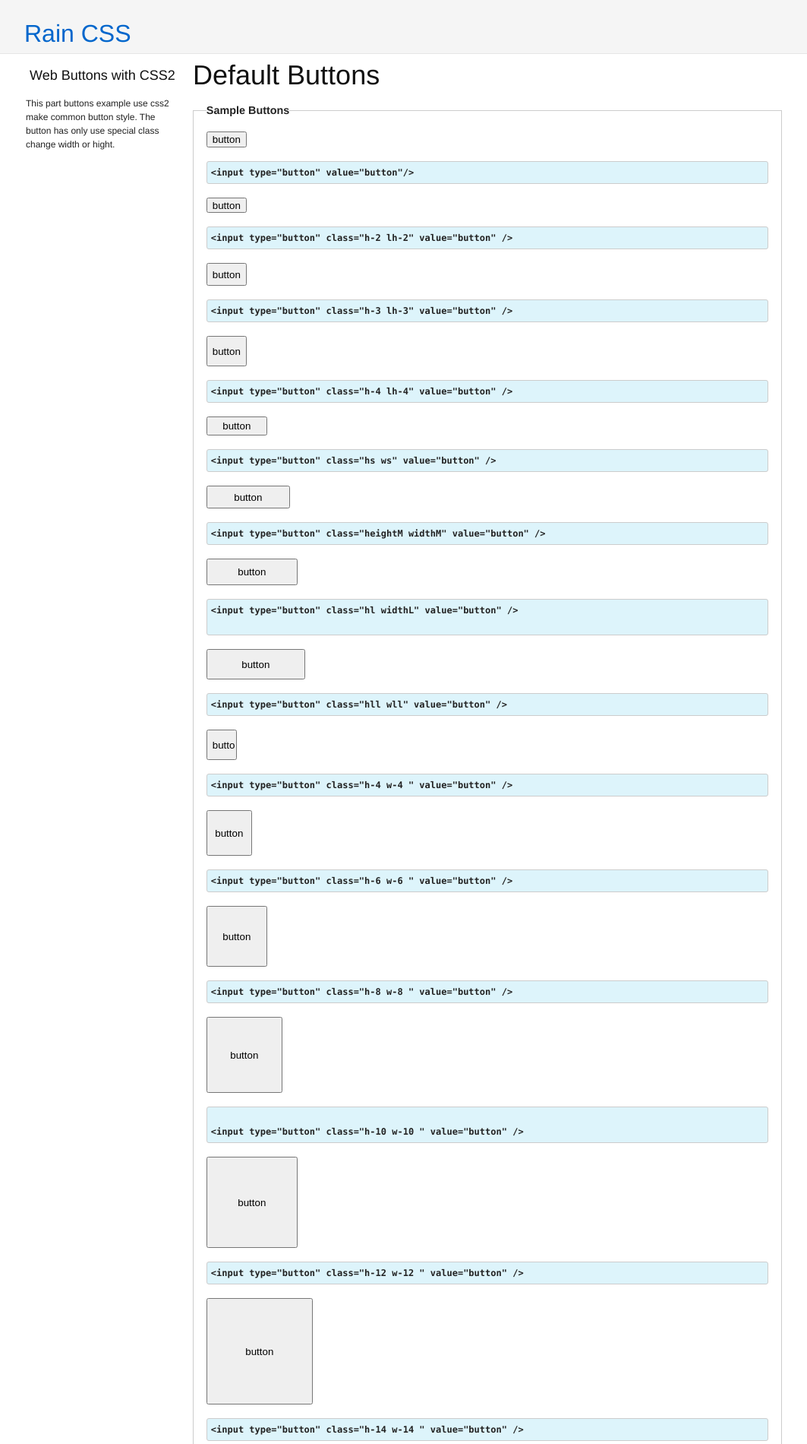
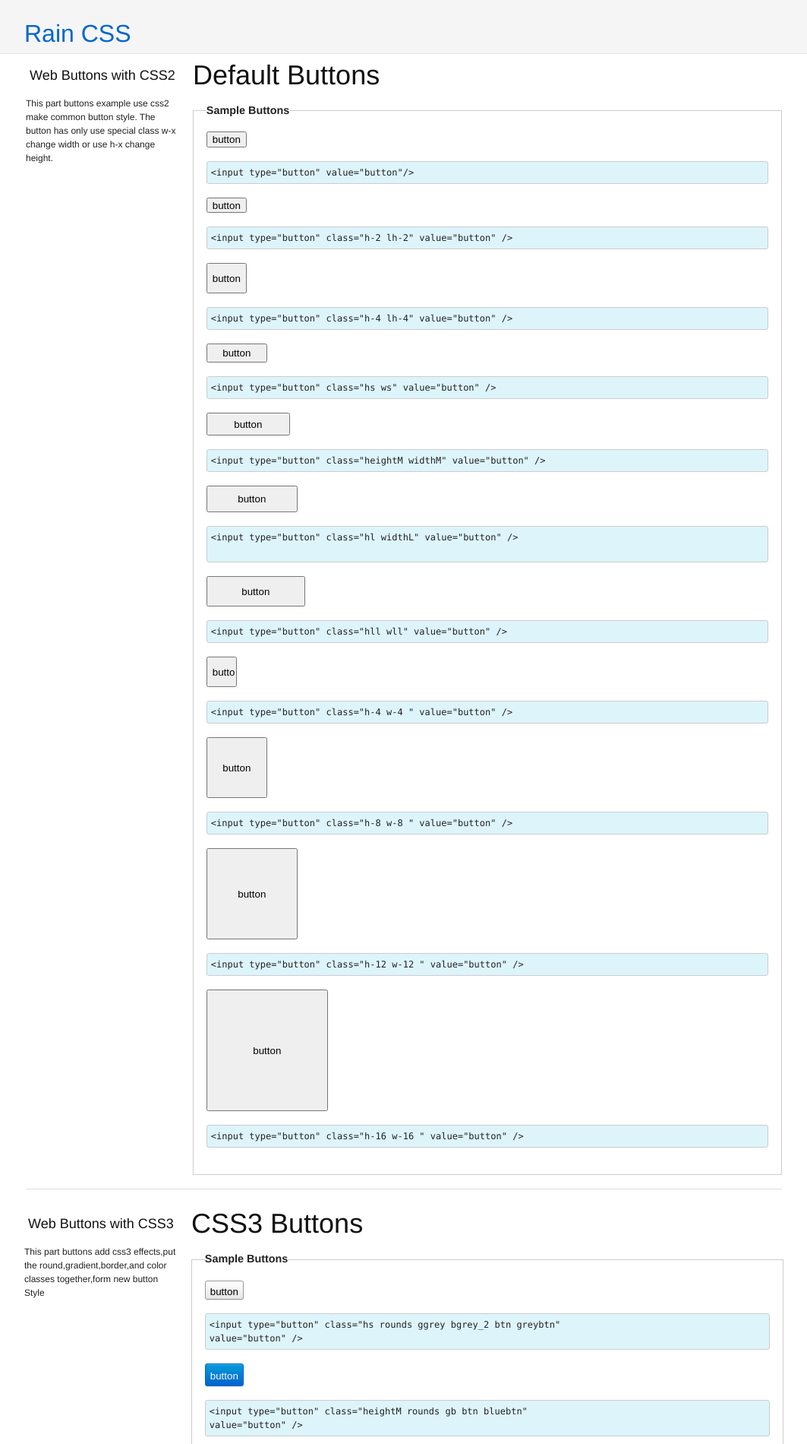
Before and after one commit to RainZhai/Rain-CSS-Framework, a PHP site: page /buttons.html in a window 1280 px wide. Shown: the part 31-1931 px from the top of the page at 76% size, without its empty margins (108-1171 px from the left). Run offline with PHP 8.4, Linux system fonts and the light colour scheme.

Commit message:
update buttons

```diff
--- a/buttons.html
+++ b/buttons.html
@@ -31,7 +31,7 @@
     	<div class="sidebar l posr">
       	<h2 class="category">Web Buttons with CSS2</h2>
       	<p>This part buttons example use css2 make common button style.
-        The button has only use special class change width or hight.</p>
+        The button has only use special class w-x change width or use h-x change height.</p>
       </div>
       <div class="main mainRight posr">
     		<h1>Default Buttons</h1>
@@ -49,13 +49,6 @@
             </p>
 <pre class="border bglb ps">
 &lt;input type="button" class="h-2 lh-2" value="button" /&gt;
-</pre>
-            <p>
-              <input type="button" class="h-3 lh-3" value="button"/>
-            </p>
-
-<pre class="border bglb ps">
-&lt;input type="button" class="h-3 lh-3" value="button" /&gt;
 </pre>
             <p>
               <input type="button" class="h-4 lh-4" value="button"/>
@@ -96,23 +89,10 @@
 &lt;input type="button" class="h-4 w-4 " value="button" /&gt;
 </pre>
             <p>
-              <input type="button" class="h-6 w-6 " value="button"/>
-            </p>
-<pre class="border bglb ps">
-&lt;input type="button" class="h-6 w-6 " value="button" /&gt;
-</pre>
-            <p>
               <input type="button" class="h-8 w-8 " value="button"/>
             </p>
 <pre class="border bglb ps">
 &lt;input type="button" class="h-8 w-8 " value="button" /&gt;
-</pre>
-            <p>
-              <input type="button" class="h-10 w-10 " value="button"/>
-            </p>
-<pre class="border bglb ps">
-
-&lt;input type="button" class="h-10 w-10 " value="button" /&gt;
 </pre>
             <p>
               <input type="button" class="h-12 w-12 " value="button"/>
@@ -122,23 +102,10 @@
 &lt;input type="button" class="h-12 w-12 " value="button" /&gt;
 </pre>
             <p>
-
-              <input type="button" class="h-14 w-14 " value="button"/>
-            </p>
-<pre class="border bglb ps">
-&lt;input type="button" class="h-14 w-14 " value="button" /&gt;
-</pre>
-            <p>
               <input type="button" class="h-16 w-16 " value="button"/>
             </p>
 <pre class="border bglb ps">
 &lt;input type="button" class="h-16 w-16 " value="button" /&gt;
-</pre>
-            <p>
-              <input type="button" class="h-18 w-18 " value="button"/>
-            </p>
-<pre class="border bglb ps">
-&lt;input type="button" class="h-18 w-18 " value="button" /&gt;
 </pre>
           </fieldset>
         </form>
@@ -149,24 +116,14 @@
     <div class="pt">
         <div class="sidebar l posr">
             <h2 class="category">Web Buttons with CSS3</h2>
-            <p>
-                This part buttons add css3 effects,put the round,gradient,border,and color classes together,form new button Style
-            </p>
+            <p>This part buttons add css3 effects,put the round,gradient,border,and color classes together,form new button Style</p>
         </div>
 
         <div class="main mainRight posr">
             <h1>CSS3 Buttons</h1>
             <form method="post" action="" id="dummy">
                 <fieldset>
-                    <legend>
-                        Sample Buttons
-                    </legend>
-                    <p>
-                        <input type="button" value="button"/>
-            				</p>
-<pre class="border bglb ps">
-&lt;input type="button" value="button" /&gt;
-</pre>
+                    <legend>Sample Buttons</legend>
                     <p>
                         <input type="button" class="hs rounds ggrey bgrey_2 btn greybtn" value="button"/>
             				</p>
@@ -211,13 +168,6 @@ value="button" /&gt;
 &lt;input type="button"
 class="h-5  rounds gy btn yellowbtn"
 value="button" /&gt;
-</pre>
-                    <p>
-                        <input type="button" value="button" />
-
-                    </p>
-<pre class="border bglb ps">
-&lt;input type="button" value="button" /&gt;
 </pre>
                     <p>
                         <input type="button" class="hs ws rounds ggrey bgrey_2 btn greybtn" value="button"/>
@@ -447,6 +397,47 @@ class="nolp pts pbs mts lsn bottom w-25 last border rounds sogrey"&gt;
 						button</a>
 					</p>
 				</fieldset>
+				<fieldset>
+					<legend>Vertical group</legend>
+					<div class='vgroup round-10 oh border'>
+						<a href='#' class='ggrey btn greybtn block tdn p tac'>button</a>
+						<a href='#' class='ggrey btn greybtn block tdn p tac'>button</a>
+						<a href='#' class='ggrey btn greybtn block tdn p tac'>button</a>
+					</div>
+					<div class='vgroup round-10 oh border mt'>
+						<a href='#' class='ggrey btn greybtn block tdn p tac posr'>
+						<span class="iconbtn-right ib bggrey roundall hs micon tac posa"><i class="icon-th icon-white"></i></span>
+						button
+						</a>
+						<a href='#' class='ggrey btn greybtn block tdn p tac posr'>
+						<span class="iconbtn-right ib bggrey roundall hs micon tac posa"><i class="icon-th icon-white"></i></span>
+						button
+						</a>
+						<a href='#' class='ggrey btn greybtn block tdn p tac posr'>
+						<span class="iconbtn-right ib bggrey roundall hs micon tac posa"><i class="icon-th icon-white"></i></span>
+						button
+						</a>
+					</div>
+				</fieldset>
+				<fieldset>
+					<legend>Horizontal group</legend>
+					<div class='hgroup round-10 oh ib border clearfix'>
+						<a href='#' class='ggrey btn greybtn ib tdn p tac l fl'>button</a>
+						<a href='#' class='ggrey btn greybtn ib tdn p tac l fl'>button</a>
+						<a href='#' class='ggrey btn greybtn ib tdn p tac l fl'>button</a>
+					</div><br/>
+					<div class='hgroup round-10 oh ib border clearfix'>
+						<a href='#' class='ggrey btn greybtn ib tdn p tac posr l fl'>
+						<span class="ib bggrey roundall hs micon tac"><i class="icon-th icon-white"></i></span>
+						</a>
+						<a href='#' class='ggrey btn greybtn ib tdn p tac posr l fl'>
+						<span class="ib bggrey roundall hs micon tac"><i class="icon-th icon-white"></i></span>
+						</a>
+						<a href='#' class='ggrey btn greybtn ib tdn p tac posr l fl'>
+						<span class="ib bggrey roundall hs micon tac"><i class="icon-th icon-white"></i></span>
+						</a>
+					</div>
+				</fieldset>
 			</div>
 
 	      <footer class="footer socialFooter c borderTop">
@@ -454,6 +445,5 @@ class="nolp pts pbs mts lsn bottom w-25 last border rounds sogrey"&gt;
 	      </footer>
 		</div>
 	</div>
-
 </body>
 </html>
--- a/css/rain.css
+++ b/css/rain.css
@@ -31,7 +31,7 @@ Atomic Css Objects
 .fwn,.fontWeightNormal{ font-weight:normal;}
 .bord,.fontBord{ font-weight:bold;}
 .strong{ font-weight:bold;}
-.border,.fontBorder{ font-weight:bolder;}
+.fontb,.fontBorder{ font-weight:bolder;}
 .lighter,.fontLighter{ font-weight: lighter;}
 .fsxxs,.fontsizeXxsmall{ font-size:xx-small;}
 .fsxs,.fontsizeXsmall{ font-size: x-small;}
@@ -836,6 +836,18 @@ select {border:1px solid #bbb;}
 -webkit-box-shadow: 0 0 3px rgba(0, 0, 0, 0.2) inset, 0 0 3px rgba(0, 0, 0, 0.4);
 	box-shadow: 0 0 3px rgba(0, 0, 0, 0.2) inset, 0 0 3px rgba(0, 0, 0, 0.4);
 }
+.vgroup .btn{
+	border: 0 none;border-bottom: 1px solid #ccc;
+}
+.vgroup .btn:last-child{
+border-bottom: 0 none;
+}
+.hgroup .btn{
+	border: 0 none;border-right: 1px solid #ccc;
+}
+.hgroup .btn:last-child{
+border-right: 0 none;
+}
 /*-- table.css -- table object and sub-objects --*/
 thead th {background:#fff;}
 th,td{ color:#333; padding: 10px 10px 9px;}
@@ -949,6 +961,7 @@ pre{white-space: normal;}
 .buttongroup button{float:left!important;}
 /*备用的浮动,在移动端使用*/
 .fr{float:right!important;}
+.fl{float:left!important;}
 }
 
 /**-- dojo.css  dojo objects and components --**/
```
